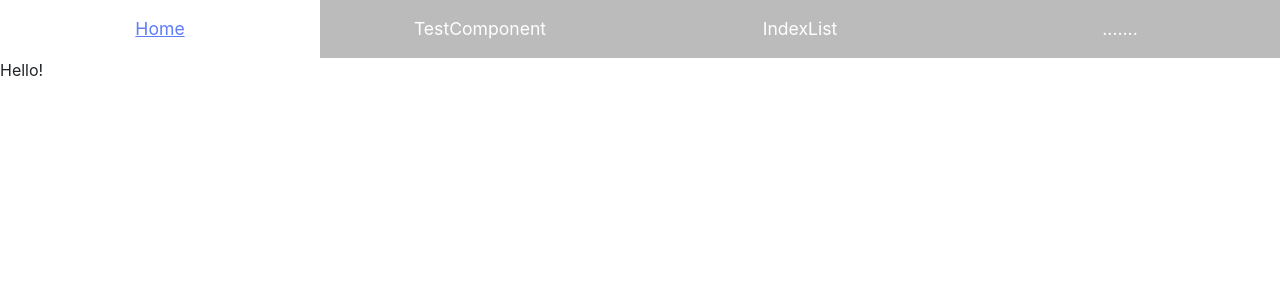
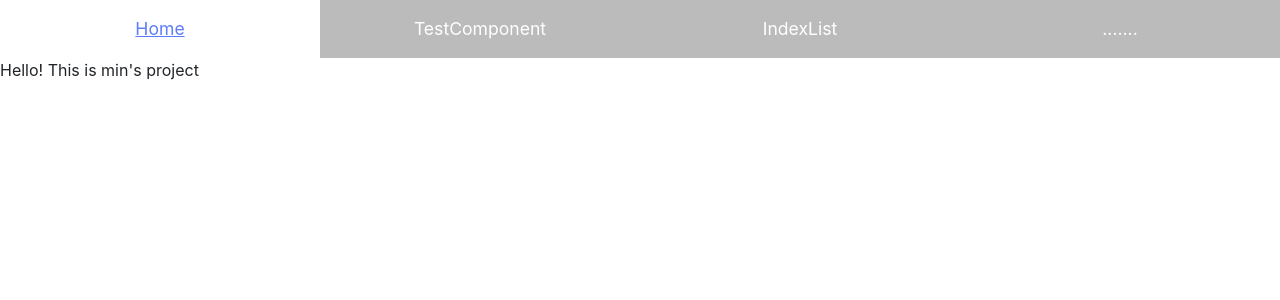
Before and after one commit to ken1336/Learning-Material-UI, a React (Create React App) app in the folder WebTest_React/app/: page / in a window 1280 px wide. Shown: the top 300 px of the page. Built offline with nearby package versions, Linux system fonts and the light colour scheme.

Commit message:
Setup in personal labtop

```diff
--- a/WebTest_React/app/src/routes/Home.js
+++ b/WebTest_React/app/src/routes/Home.js
@@ -7,7 +7,7 @@ class Home extends Component{
 
     render() {
         return (
-            "Hello!"
+            "Hello! This is min's project"
 
         );
     }
```
